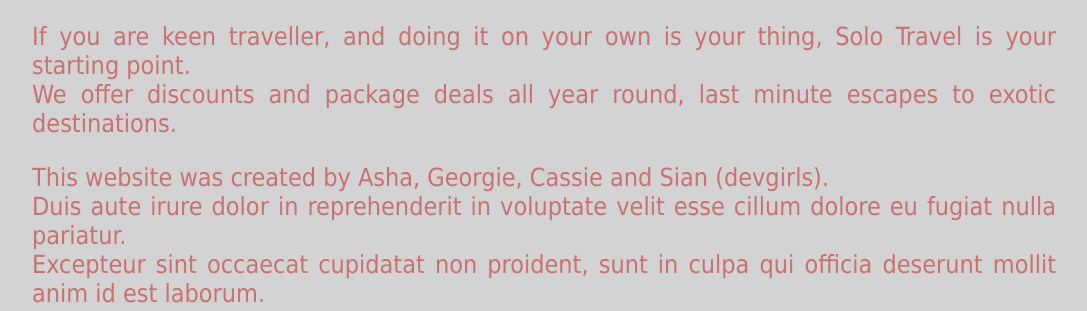
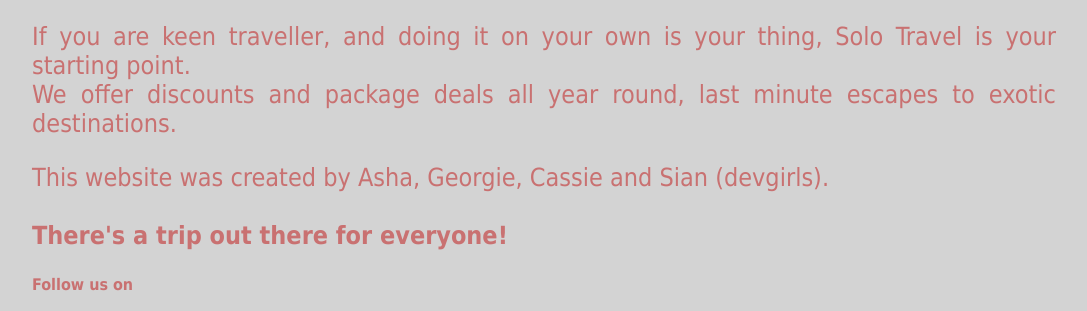
Before and after one commit to sian-k/solo-travel, a plain HTML site: page about.html in a window 1280 px wide. Shown: the part 328-639 px from the top of the page, without its empty margins (96-1183 px from the left). Drawn offline with nearby package versions, Linux system fonts and the light colour scheme.

Commit message:
added text to about us pg

```diff
--- a/about.html
+++ b/about.html
@@ -56,8 +56,9 @@
 We offer discounts and package deals all year round, last minute escapes to exotic destinations. </p>
 
 <p>This website was created by Asha, Georgie, Cassie and Sian (devgirls).<br>
-Duis aute irure dolor in reprehenderit in voluptate velit esse cillum dolore eu fugiat nulla pariatur.<br>
-Excepteur sint occaecat cupidatat non proident, sunt in culpa qui officia deserunt mollit anim id est laborum.</p>
+
+<br>
+  <b>There's a trip out there for everyone!</b>
 
 
 
```
